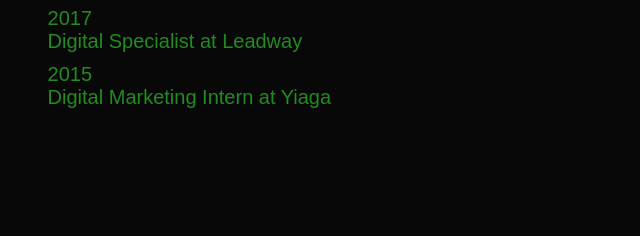
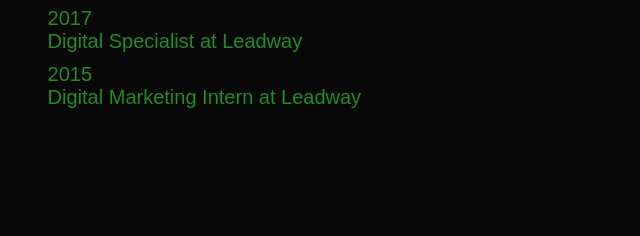
Before and after one commit to ugorjiekechibuzo/portfolio-page, a plain HTML site: page index.html in a window 1280 px wide. Both pictures are taken after a click on the element "Experience". Shown: the part 1597-1833 px from the top of the page, 490-1130 px from the left. Drawn offline with Linux system fonts and the light colour scheme.

Commit message:
updated error

```diff
--- a/index.html
+++ b/index.html
@@ -69,7 +69,7 @@
               <ul >
                 <li><span>2023</span><br>Web developer at Yiaga</r></li>
                 <li><span>2017</span><br>Digital Specialist at Leadway</r></li>
-                <li><span>2015</span><br>Digital Marketing Intern at Yiaga</r></li>
+                <li><span>2015</span><br>Digital Marketing Intern at Leadway</r></li>
               </ul>
             </div>
 
```
